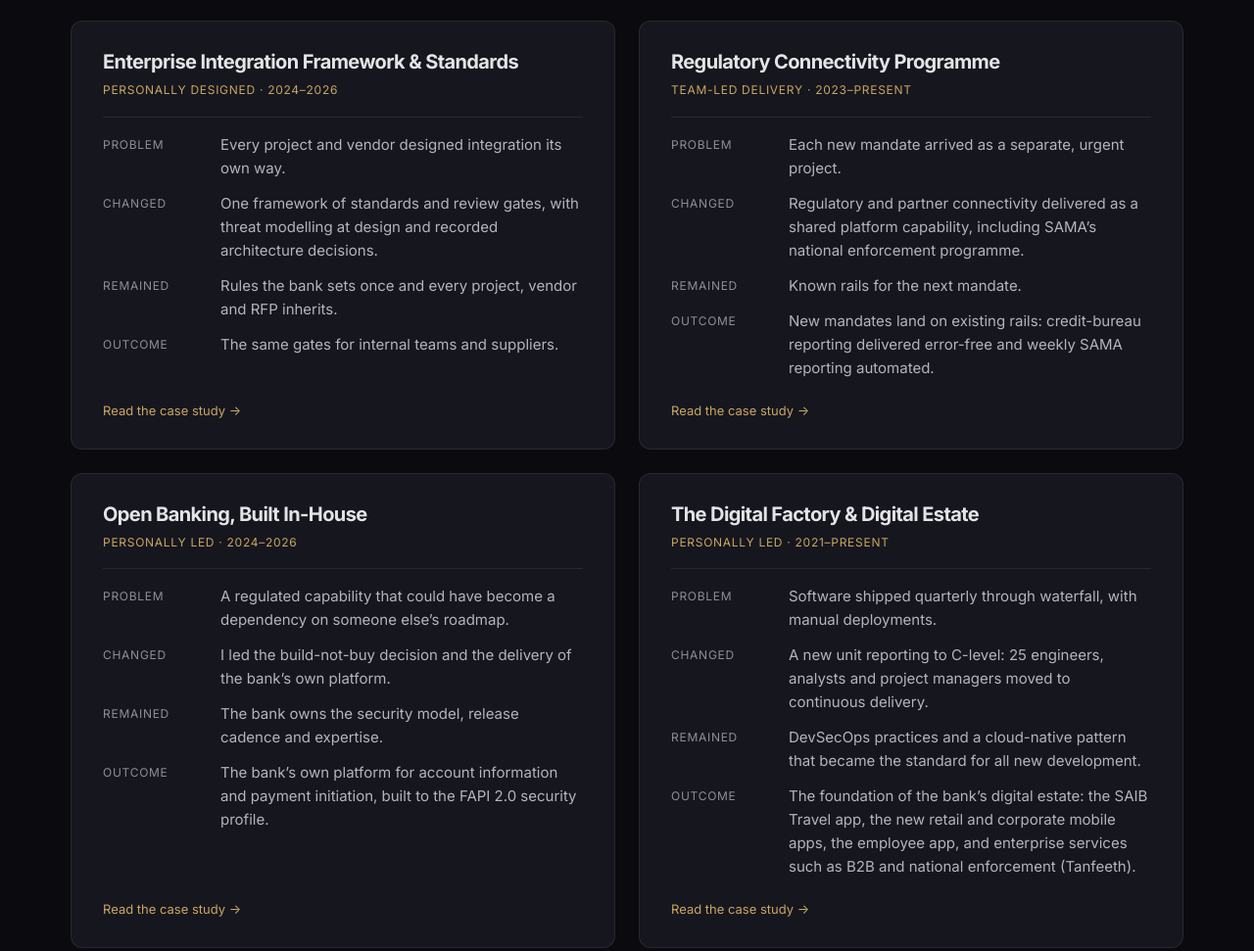
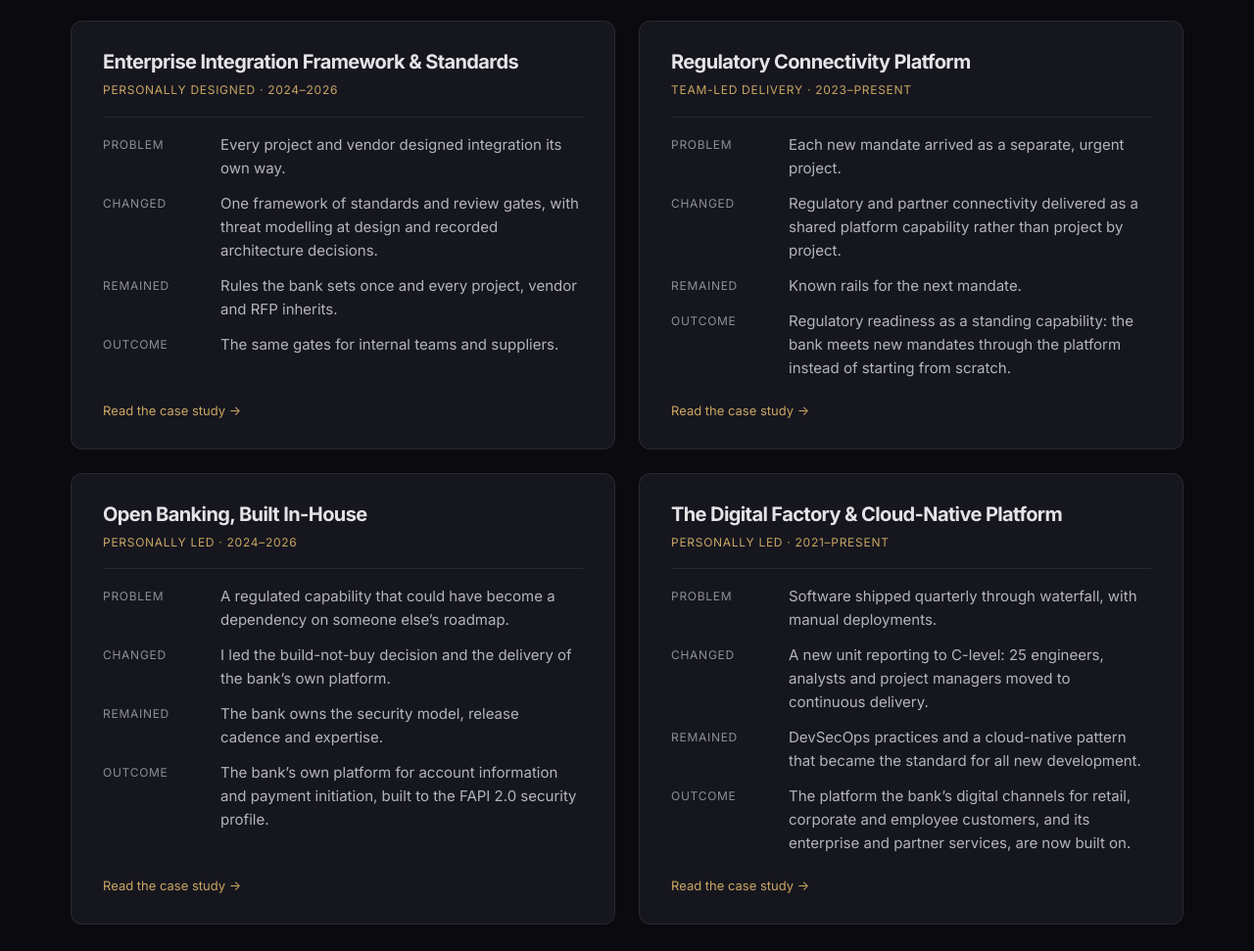
Before and after one commit to walidkhb/walidkhb.github.io, a plain HTML site: page index.html in a window 1280 px wide. Shown: the part 2914-3885 px from the top of the page at 98% size. Drawn offline with Linux system fonts and the light colour scheme.

Commit message:
Home: platforms and capability, not project names
Regulatory work presented as the Regulatory Connectivity Platform with
regulatory readiness as the outcome; the Digital Factory card describes
the cloud-native platform the bank's digital channels and enterprise
services are built on, without naming individual projects or apps.

Co-Authored-By: Claude Opus 5.5 <noreply@anthropic.com>
Claude-Session: https://claude.ai/code/session_01EhKxS5rGcUZJ6DKFbCbsPo

```diff
--- a/index.html
+++ b/index.html
@@ -276,7 +276,7 @@
           <div class="agenda-card__num">05</div>
           <h3 class="agenda-card__question">Resilience and regulatory pressure</h3>
           <p class="agenda-card__answer">Regulators now expect live connectivity and services that survive a site failure. Instant-payment checks run active-active across two sites, and regulatory and partner programmes share one platform.</p>
-          <a class="agenda-card__proof" href="projects.html#regulatory-connectivity">Evidence: Regulatory Connectivity Programme <span class="arrow" aria-hidden="true">&rarr;</span></a>
+          <a class="agenda-card__proof" href="projects.html#regulatory-connectivity">Evidence: Regulatory Connectivity Platform <span class="arrow" aria-hidden="true">&rarr;</span></a>
         </article>
         <article class="agenda-card fade-in">
           <div class="agenda-card__num">06</div>
@@ -336,14 +336,14 @@
         </article>
         <article class="case-preview fade-in">
           <header class="case-preview__head">
-            <h3 class="case-preview__title">Regulatory Connectivity Programme</h3>
+            <h3 class="case-preview__title">Regulatory Connectivity Platform</h3>
             <span class="case-preview__role">Team-led delivery &middot; 2023&ndash;present</span>
           </header>
           <dl class="case-preview__facts">
             <div><dt>Problem</dt><dd>Each new mandate arrived as a separate, urgent project.</dd></div>
-            <div><dt>Changed</dt><dd>Regulatory and partner connectivity delivered as a shared platform capability, including SAMA&rsquo;s national enforcement programme.</dd></div>
+            <div><dt>Changed</dt><dd>Regulatory and partner connectivity delivered as a shared platform capability rather than project by project.</dd></div>
             <div><dt>Remained</dt><dd>Known rails for the next mandate.</dd></div>
-            <div><dt>Outcome</dt><dd>New mandates land on existing rails: credit-bureau reporting delivered error-free and weekly SAMA reporting automated.</dd></div>
+            <div><dt>Outcome</dt><dd>Regulatory readiness as a standing capability: the bank meets new mandates through the platform instead of starting from scratch.</dd></div>
           </dl>
           <a class="case-preview__link" href="projects.html#regulatory-connectivity">Read the case study <span class="arrow" aria-hidden="true">&rarr;</span></a>
         </article>
@@ -362,14 +362,14 @@
         </article>
         <article class="case-preview fade-in">
           <header class="case-preview__head">
-            <h3 class="case-preview__title">The Digital Factory &amp; Digital Estate</h3>
+            <h3 class="case-preview__title">The Digital Factory &amp; Cloud-Native Platform</h3>
             <span class="case-preview__role">Personally led &middot; 2021&ndash;present</span>
           </header>
           <dl class="case-preview__facts">
             <div><dt>Problem</dt><dd>Software shipped quarterly through waterfall, with manual deployments.</dd></div>
             <div><dt>Changed</dt><dd>A new unit reporting to C-level: 25 engineers, analysts and project managers moved to continuous delivery.</dd></div>
             <div><dt>Remained</dt><dd>DevSecOps practices and a cloud-native pattern that became the standard for all new development.</dd></div>
-            <div><dt>Outcome</dt><dd>The foundation of the bank&rsquo;s digital estate: the SAIB Travel app, the new retail and corporate mobile apps, the employee app, and enterprise services such as B2B and national enforcement (Tanfeeth).</dd></div>
+            <div><dt>Outcome</dt><dd>The platform the bank&rsquo;s digital channels for retail, corporate and employee customers, and its enterprise and partner services, are now built on.</dd></div>
           </dl>
           <a class="case-preview__link" href="projects.html#digital-factory">Read the case study <span class="arrow" aria-hidden="true">&rarr;</span></a>
         </article>
```
